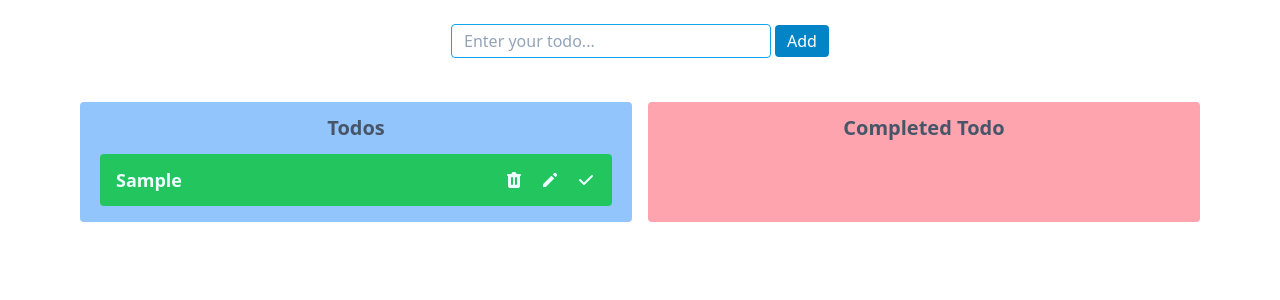
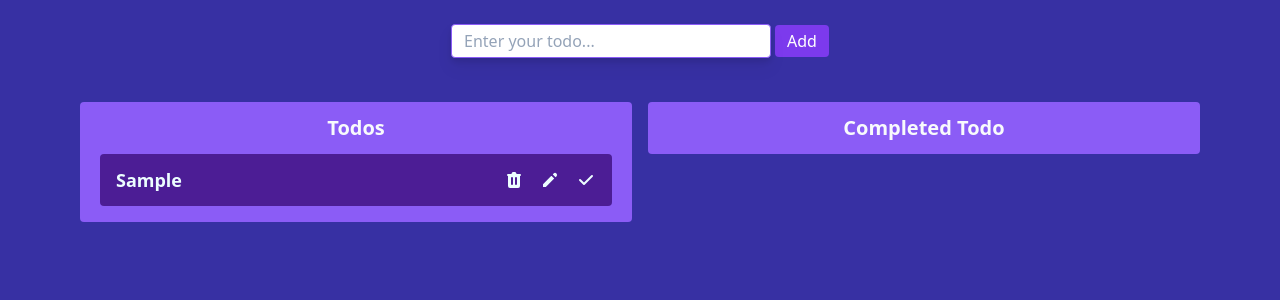
Before and after one commit to SamanKeighobadi/TodoScript, a React (Create React App) app: page / in a window 1280 px wide. Both pictures are taken after typing "Sample" into the empty fields and a click on the button "Add". Shown: the top 300 px of the page. Built offline with nearby package versions, Linux system fonts and the light colour scheme.

Commit message:
style: design todos and completed todos

```diff
--- a/public/index.html
+++ b/public/index.html
@@ -3,7 +3,7 @@
   <head>
     <meta charset="utf-8" />
     <link rel="icon" href="%PUBLIC_URL%/favicon.ico" />
-    <!-- <script src="https://cdn.tailwindcss.com"></script> -->
+
 
     <meta name="viewport" content="width=device-width, initial-scale=1" />
     <meta name="theme-color" content="#000000" />
@@ -15,7 +15,7 @@
 
     <link rel="manifest" href="%PUBLIC_URL%/manifest.json" />
 
-    <title>React App</title>
+    <title>TodoScript</title>
   </head>
   <body>
     <noscript>You need to enable JavaScript to run this app.</noscript>
--- a/src/App.tsx
+++ b/src/App.tsx
@@ -58,11 +58,14 @@ const App = () => {
    */
   const EditTodo = (e: React.FormEvent, id: string | number, title: string) => {
     e.preventDefault();
-    const allTodos = [...todos];
-    const foundTodo = allTodos.find((todo) => todo.id === id);
+    if(title.length >0){
 
-    if (foundTodo !== undefined) {
-      foundTodo.todo = title;
+      const allTodos = [...todos];
+      const foundTodo = allTodos.find((todo) => todo.id === id);
+
+      if (foundTodo !== undefined) {
+        foundTodo.todo = title;
+      }
     }
   };
 
@@ -116,7 +119,7 @@ const App = () => {
 
   return (
     <DragDropContext onDragEnd={onDragEnd}>
-      <div className="App   min-h-screen">
+      <div className="App  bg-indigo-800  min-h-screen">
         <div className="mx-20 ">
           <NavbarInput todo={todo} setTodo={setTodo} addTodo={addTodo} />
           <Todos
--- a/src/components/Navbar/NavbarInput.tsx
+++ b/src/components/Navbar/NavbarInput.tsx
@@ -14,13 +14,13 @@ const NavbarInput: React.FC<NavbarInputProps> = ({
   return (
     <form onSubmit={addTodo} className="py-6">
       <input
-        className="border border-sky-500 rounded py-1 px-3 mr-1 w-80 focus:outline-none placeholder:text-slate-400 "
+        className="border border-violet-500 drop-shadow-lg rounded py-1 px-3 mr-1 w-80 focus:outline-none placeholder:text-slate-400 "
         type="text"
         value={todo}
         onChange={(e) => setTodo(e.target.value)}
         placeholder="Enter your todo..."
       />
-      <button className="bg-sky-600 text-white px-3 py-1 rounded">Add</button>
+      <button className="bg-violet-600 text-white px-3 py-1 rounded">Add</button>
     </form>
   );
 };
--- a/src/components/Todos/TodoItem.tsx
+++ b/src/components/Todos/TodoItem.tsx
@@ -34,7 +34,7 @@ const TodoItem: React.FC<TodoItemProps> = ({
         >
           <div
             className={`flex justify-between items-center px-4 py-3 mx-5 mb-4  ${
-              todo.completed ? "bg-cyan-500" : "bg-green-500"
+              todo.completed ? "bg-green-500" : "bg-violet-900"
             }  rounded`}
           >
             <div>
@@ -46,7 +46,7 @@ const TodoItem: React.FC<TodoItemProps> = ({
                   onChange={(e) => setEditTodo(e.target.value)}
                 />
               ) : (
-                <span className="text-cyan-50 font-semibold text-lg">
+                <span className={`text-cyan-50 font-semibold text-lg ${todo.completed ? "line-through":""}`}>
                   {todo.todo}
                 </span>
               )}
--- a/src/components/Todos/Todos.tsx
+++ b/src/components/Todos/Todos.tsx
@@ -23,11 +23,11 @@ const Todos: React.FC<TodosProps> = ({
       <Droppable droppableId="Todos">
         {(provided) => (
           <div
-            className="bg-blue-300 rounded"
+            className="bg-violet-500 rounded h-fit"
             ref={provided.innerRef}
             {...provided.droppableProps}
           >
-            <h1 className="py-3 text-slate-600 font-semibold text-xl">
+            <h1 className="py-3 text-slate-50 font-semibold text-xl">
               Todos{" "}
             </h1>
             {todos.map((todo, index) => (
@@ -48,8 +48,8 @@ const Todos: React.FC<TodosProps> = ({
 
       <Droppable droppableId="CompletedTodo">
         {(provided) => (
-          <div className="bg-rose-300 rounded" ref={provided.innerRef}>
-            <h1 className="py-3 text-slate-600 font-semibold text-xl">
+          <div className="bg-violet-500 rounded h-fit" ref={provided.innerRef}>
+            <h1 className="py-3 text-slate-50 font-semibold text-xl">
               Completed Todo
             </h1>
             {completedTodos.map((todo, index) => (
```
